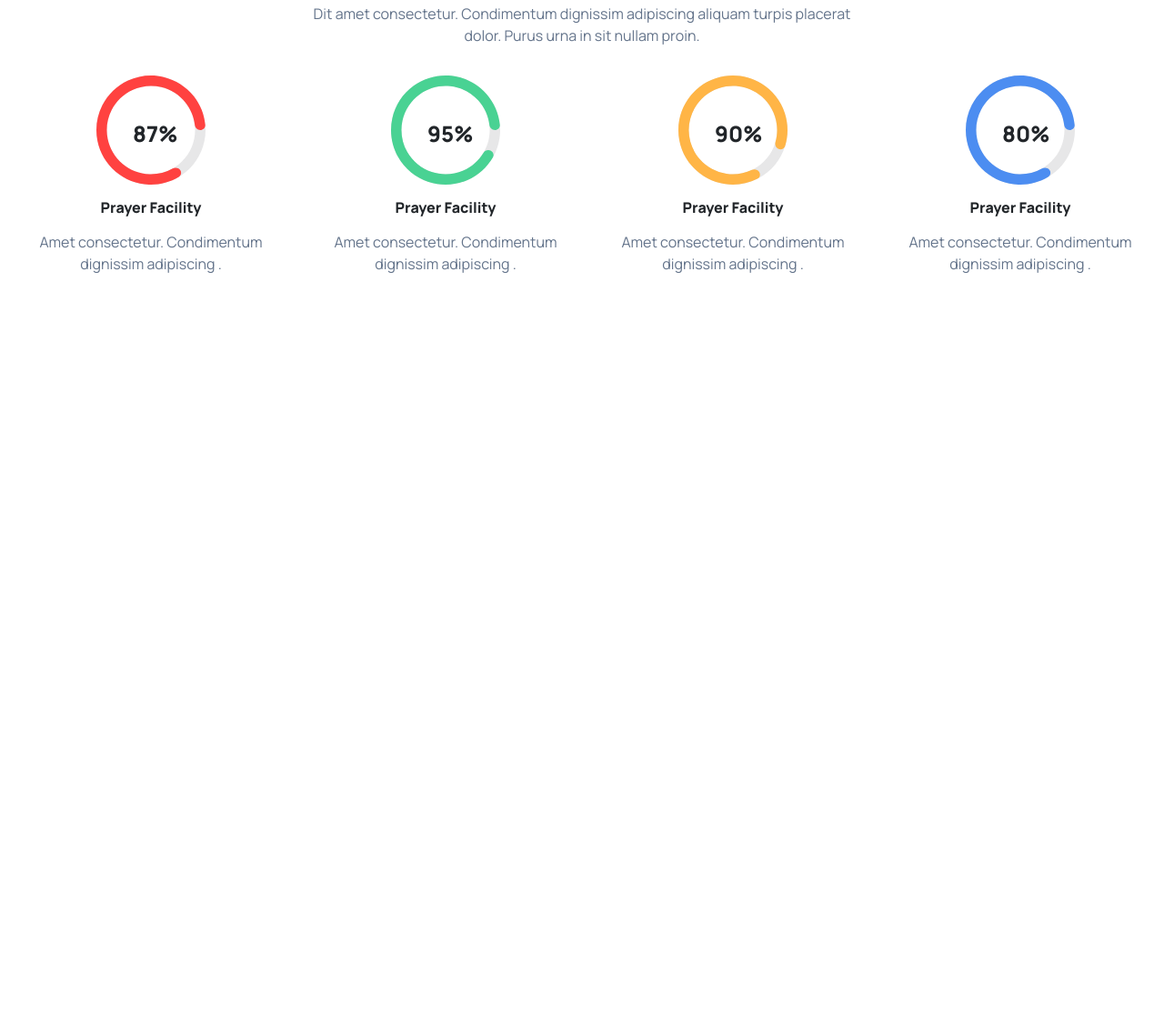
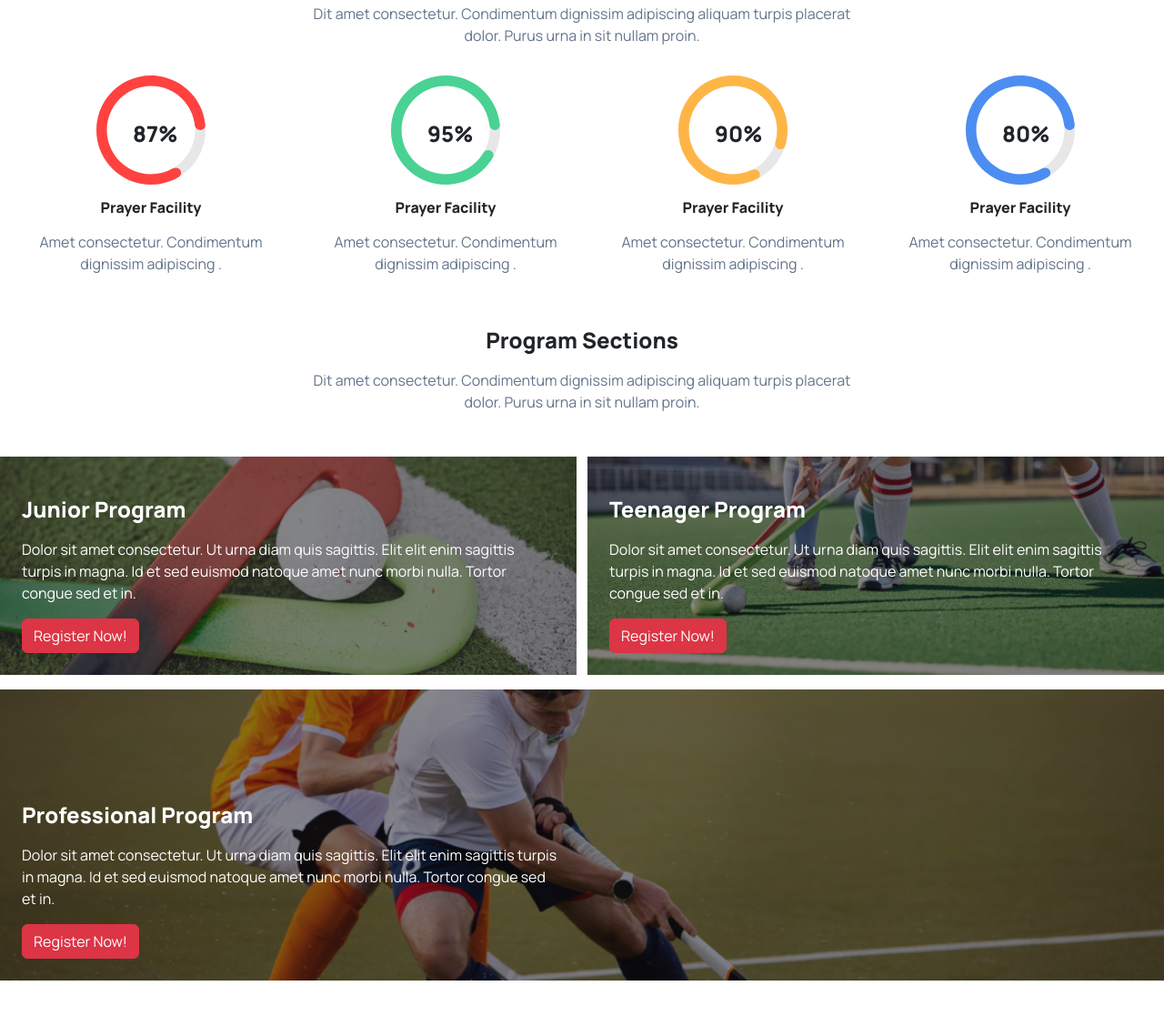
Before and after one commit to mamun-0/B9A3, a plain HTML site: page index.html in a window 1280 px wide. Shown: the part 1053-2170 px from the top of the page at 91% size. Before the commit the page ends 1363 px from the top, so only its background shows below. Drawn offline with nearby package versions, Linux system fonts and the light colour scheme.

Commit message:
Program sections

```diff
--- a/index.html
+++ b/index.html
@@ -73,7 +73,7 @@
         </div>
       </div>
     </section>
-    <section>
+    <section class="mb-5">
       <div class="text-center">
         <h2 class="text-2xl font-extrabold mb-3">Professional Hockeys Club</h2>
         <p class="text-slate-500 mb-4">
@@ -83,7 +83,9 @@
         </p>
       </div>
       <div class="flex justify-around">
-        <div class="flex flex-column justify-center items-center text-center p-2">
+        <div
+          class="flex flex-column justify-center items-center text-center p-2"
+        >
           <div class="inline-block relative">
             <svg
               xmlns="http://www.w3.org/2000/svg"
@@ -201,6 +203,72 @@
         </div>
       </div>
     </section>
+    <section class="mb-5">
+      <div class="text-center">
+        <h2 class="text-2xl font-extrabold mb-3">Program Sections</h2>
+        <p class="text-slate-500 mb-5">
+          Dit amet consectetur. Condimentum dignissim adipiscing aliquam turpis
+          placerat <br />
+          dolor. Purus urna in sit nullam proin.
+        </p>
+      </div>
+      <div class="flex">
+        <div
+          class="h-[15rem] flex flex-col justify-end left relative text-white mr-3"
+        >
+          <div class="p-4">
+            <h2 class="text-2xl font-extrabold">Junior Program</h2>
+            <p class="my-3">
+              Dolor sit amet consectetur. Ut urna diam quis sagittis. Elit elit
+              enim sagittis turpis in magna. Id et sed euismod natoque amet nunc
+              morbi nulla. Tortor congue sed et in.
+            </p>
+            <button class="btn btn-danger">Register Now!</button>
+          </div>
+          <img
+            class="absolute -z-50 object-cover"
+            src="./images/2.png"
+            alt=""
+          />
+        </div>
+        <div
+          class="h-[15rem] flex flex-col justify-end left relative text-white"
+        >
+          <div class="p-4">
+            <h2 class="text-2xl font-extrabold">Teenager Program</h2>
+            <p class="my-3">
+              Dolor sit amet consectetur. Ut urna diam quis sagittis. Elit elit
+              enim sagittis turpis in magna. Id et sed euismod natoque amet nunc
+              morbi nulla. Tortor congue sed et in.
+            </p>
+            <button class="btn btn-danger">Register Now!</button>
+          </div>
+          <img
+            class="absolute -z-50 object-cover"
+            src="./images/3.png"
+            alt=""
+          />
+        </div>
+      </div>
+      <div
+          class="h-[20rem] flex flex-col justify-end left relative text-white mt-3"
+        >
+          <div class="p-4 w-1/2">
+            <h2 class="text-2xl font-extrabold">Professional Program</h2>
+            <p class="my-3">
+              Dolor sit amet consectetur. Ut urna diam quis sagittis. Elit elit
+              enim sagittis turpis in magna. Id et sed euismod natoque amet nunc
+              morbi nulla. Tortor congue sed et in.
+            </p>
+            <button class="btn btn-danger">Register Now!</button>
+          </div>
+          <img
+            class="absolute -z-50 object-cover"
+            src="./images/4.png"
+            alt=""
+          />
+        </div>
+    </section>
     <script
       src="https://cdn.jsdelivr.net/npm/@popperjs/core@2.11.6/dist/umd/popper.min.js"
       integrity="sha384-oBqDVmMz9ATKxIep9tiCxS/Z9fNfEXiDAYTujMAeBAsjFuCZSmKbSSUnQlmh/jp3"
--- a/style.css
+++ b/style.css
@@ -1,8 +1,17 @@
 body {
   font-family: "Manrope", sans-serif;
 }
-.place-me{
-    right: 5%;
-    bottom: 5%;
-    background-color: #131318;
+.place-me {
+  right: 5%;
+  bottom: 5%;
+  background-color: #131318;
 }
+.left {
+  background: rgba(19, 19, 24, 0.5);
+}
+.left img {
+  top: 0;
+  left: 0;
+  width: 100%;
+  height: 100%;
+}
```
